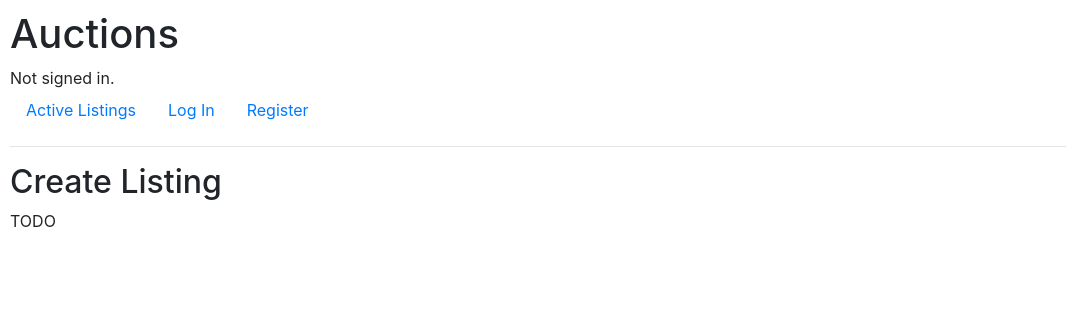
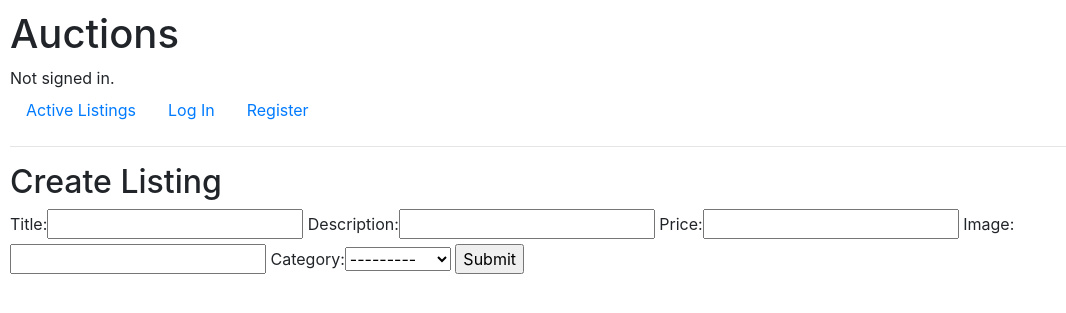
Before and after one commit to carolpw/CS50w-Project2, a Django app: page /createListing in a window 1280 px wide. Shown: the top 313 px of the page, without its empty margins (0-1066 px from the left). Run offline with Django 3.2, Linux system fonts and the light colour scheme; data comes from the database, SQL or seed files in the repository; some libraries are stand-ins or nearby versions.

Commit message:
Added form for creating a listing.

```diff
--- /dev/null
+++ b/auctions/forms.py
@@ -0,0 +1,9 @@
+from django import forms
+from django.forms import ModelForm
+from .models import Listing
+
+# Create the ListingForm class
+class ListingForm(ModelForm):
+    class Meta:
+        model = Listing
+        fields = ("title", "description", "price", "image", "category")
--- a/auctions/models.py
+++ b/auctions/models.py
@@ -6,16 +6,19 @@ class User(AbstractUser):
     pass
 
 class Category(models.Model):
-    name = models.CharField(max_length=16)
+    name = models.CharField(max_length=16, unique=True)
+
+    def __str__(self):
+        return self.name
 
 class Listing(models.Model):
-    name = models.CharField(max_length=32)
+    title = models.CharField(max_length=32)
     owner = models.ForeignKey(User, on_delete=models.CASCADE, related_name="owner")
     description = models.CharField(max_length=256)
     price = models.FloatField()
     date =  models.DateField(auto_now=True)
-    image = models.CharField(max_length=256) #ImageField, install Pillow?
-    category = models.ForeignKey(Category, on_delete=models.CASCADE, related_name="category")
+    image = models.CharField(max_length=256, blank=True) #ImageField, install Pillow?
+    category = models.ForeignKey(Category, on_delete=models.CASCADE, related_name="category", blank=True)
 
 class Bids(models.Model):
     pass
--- a/auctions/templates/auctions/createListing.html
+++ b/auctions/templates/auctions/createListing.html
@@ -3,5 +3,9 @@
 {% block body %}
     <h2>Create Listing</h2>
 
-    TODO
+    <form action="{% url 'create_listing' %}" method="post">
+        {% csrf_token %}
+        {{ form }}
+        <input type="submit" value="Submit">
+    </form>
 {% endblock %}
--- a/auctions/views.py
+++ b/auctions/views.py
@@ -3,8 +3,8 @@ from django.db import IntegrityError
 from django.http import HttpResponse, HttpResponseRedirect
 from django.shortcuts import render
 from django.urls import reverse
-
 from .models import User
+from .forms import ListingForm
 
 
 def index(request):
@@ -64,8 +64,21 @@ def register(request):
 
 
 def create_listing(request):
-    return render(request, "auctions/createListing.html")
+    if request.method == 'POST':
+        # create a form instance and populate it with data from the request:
+        form = ListingForm(request.POST)
+        if form.is_valid():
+            # Set the owner field to the current user
+            form.instance.owner = request.user
+            form.save()
+            # redirect to a new URL:
+            return HttpResponseRedirect(reverse('index')) #INDEX? MAYBE CHANGE. I couldn't do it with 'auctions:index'
 
+    # if a GET (or any other method) we'll create a blank form
+    else:
+        form = ListingForm()
+
+    return render(request, 'auctions/createListing.html', {'form': form})
 
 def watchlist(request):
     return render(request, "auctions/watchlist.html")
```
Also changed, not shown: auctions/migrations/0003_rename_name_listing_title_alter_category_name_and_more.py (added), db.sqlite3.
